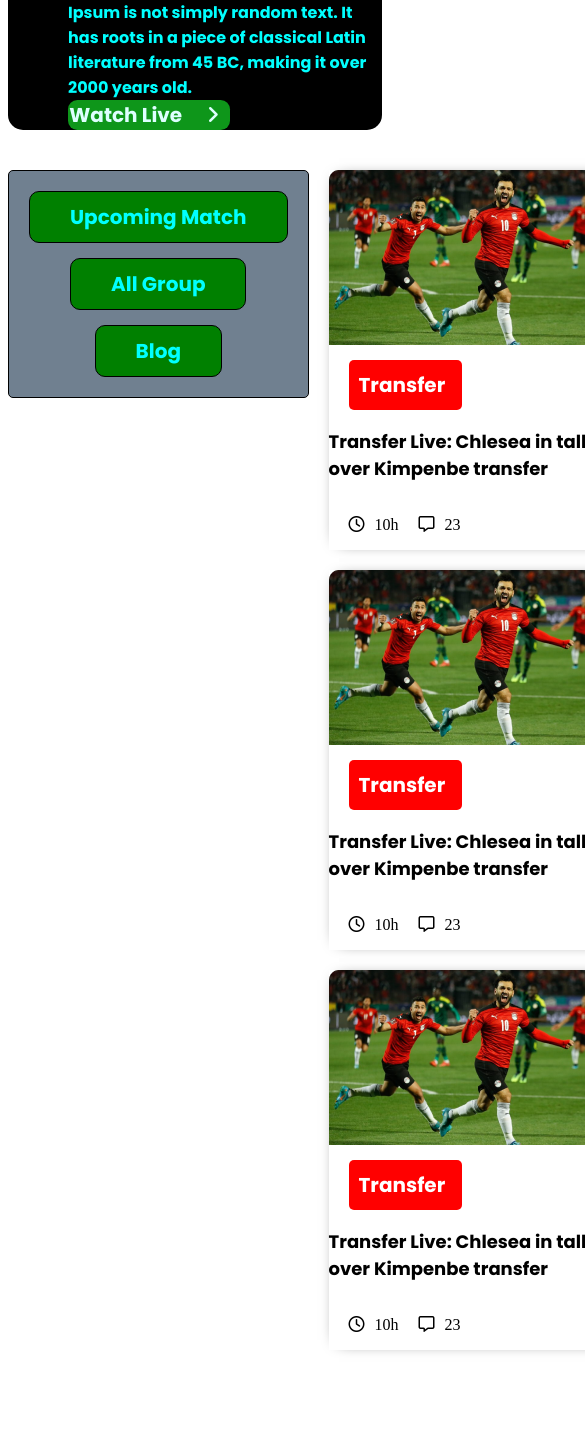
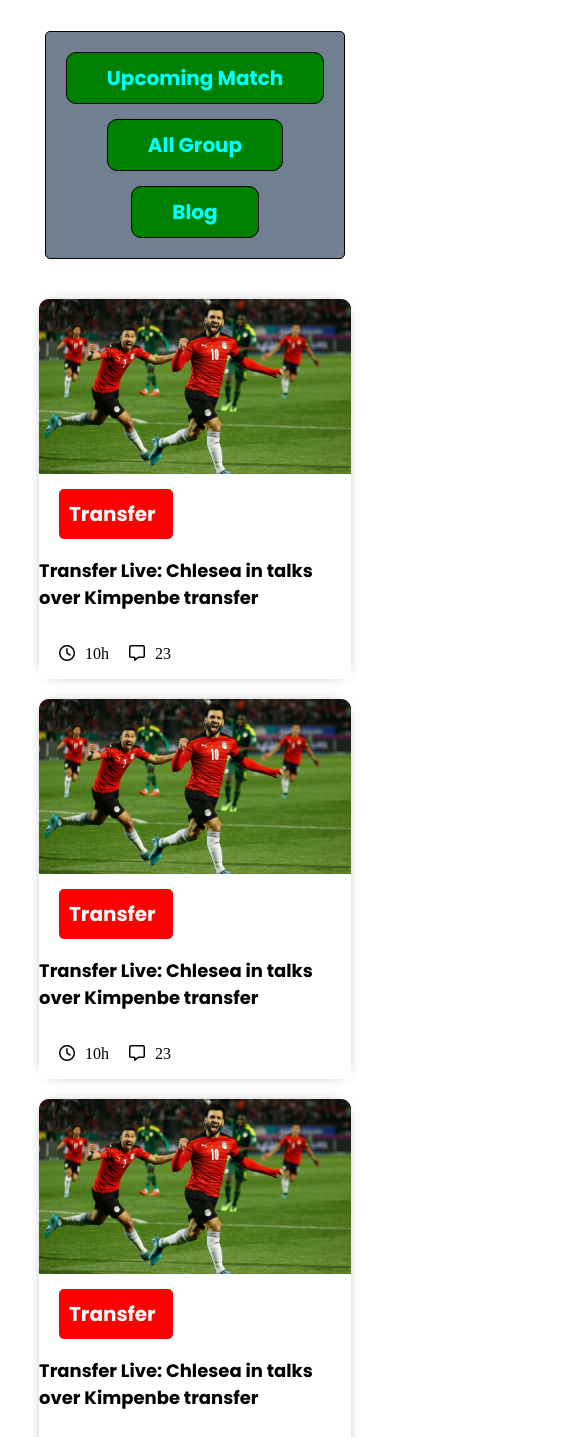
Before and after one commit to Shaykot1996/assignment-two-world-cup, a plain HTML site: page index.html in a window 390 px wide. Shown: the part 563-2000 px from the top of the page, 585 px wide, since content can reach past the window. Drawn offline with Linux system fonts and the light colour scheme; a web font is replaced by a local one.

Commit message:
World Cup page width 320px-480px done

```diff
--- a/styles/styles.css
+++ b/styles/styles.css
@@ -226,6 +226,7 @@ span {
     font-style: italic;
     padding: 40px;
 }
+
 hr {
     width: 90%;
 }
@@ -241,19 +242,79 @@ hr {
     font-style: italic;
     font-size: 20px;
 }
+
 .social-media {
     display: flex;
     justify-content: center;
     padding-bottom: 40px;
 }
+
 .fa-facebook {
     font-size: 30px;
     padding-right: 20px;
 }
+
 .fa-whatsapp {
     font-size: 30px;
     padding-right: 20px;
 }
+
 .fa-linkedin {
     font-size: 30px;
 }
+
+
+/*------------------
+    Media Query
+ ------------------*/
+
+/*-------------------
+      Mobile Devices
+  -------------------*/
+
+@media only screen and (min-width: 320px) and (max-width: 480px) {
+    /*-------------------
+          Top Banner
+      -------------------*/
+    .top-banner {
+        display: flex;
+        flex-direction: column;
+        row-gap: 20px;
+    }
+    .banner-title {
+        font-size: 20px;
+    }
+
+    .banner-details {
+        font-size: 10px;
+        width: 70%;
+        border: 1px solid royalblue;
+        overflow: hidden;
+        white-space: nowrap;
+        text-overflow: ellipsis;
+        margin-bottom: 20px;
+    }
+    /*-------------------------
+        Navigation and Blogs
+      -------------------------*/
+    .container {
+        display: flex;
+        flex-direction: column;
+        align-items: center;
+    }
+    .blogs {
+        display: grid;
+        grid-template-columns: repeat(1, 1fr);
+        margin-top: 40px;
+        width: max-content;
+    }
+    /*-------------------
+          Footer
+    --------------------*/
+    .contact-info {
+        display: flex;
+        flex-direction: column;
+        text-align: center;
+    }
+
+}
```
